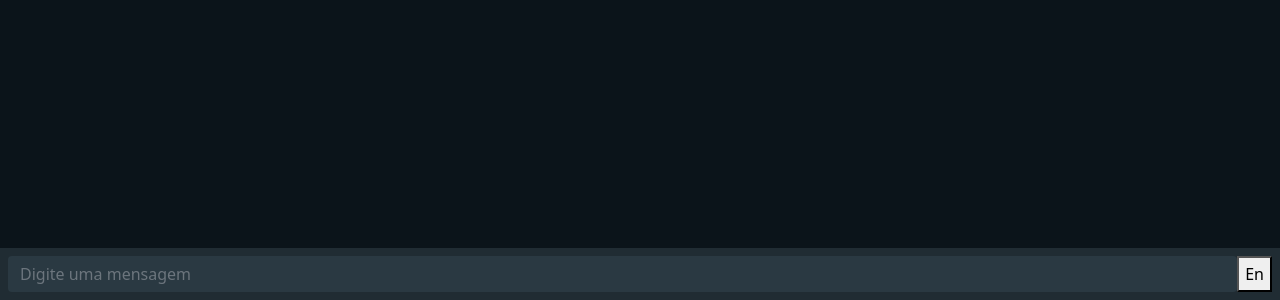
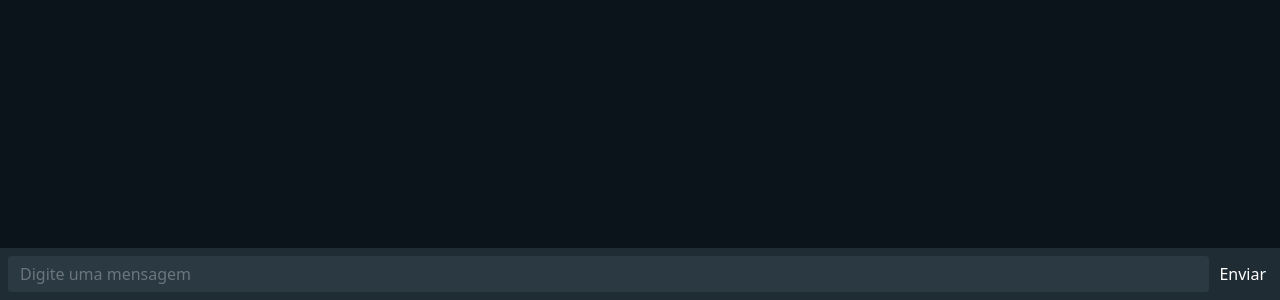
Before and after one commit to Isaias-DeveLoper/chat-oculto-front, a React (Vite) app: page /chat in a window 1280 px wide. Shown: the part 500-800 px from the top of the page. Built offline with nearby package versions, Linux system fonts and the light colour scheme.

Commit message:
Add stylet

```diff
--- a/src/pages/Chat.jsx
+++ b/src/pages/Chat.jsx
@@ -1,18 +1,34 @@
 import ScrollableFeed from "react-scrollable-feed";
 import Mensagem from "../components/Mensagem";
+import './chat.css';
+import { useState } from "react";
 
 export default function Chat() {
 
     const usuario = localStorage.getItem('usuario')
 
-    const mensagens = []
+    const [mensagens, setMensagens] = useState([]);
+
+    const [mensagem, setMensagem] = useState('');
+
+    function EnviarMensagem() {
+
+        const novaMensagem = {
+            autor: usuario,
+            texto: mensagem
+        }
+
+        setMensagem('');
+
+        setMensagens((prevMessages) => [...prevMessages, novaMensagem])
+    }
 
     return (
         <>
             <main className="d-flex w-100 flex-column">
                 <section style={{
                     flex: 1,
-                    maxHeight:'93vh',
+                    maxHeight: '93vh',
                 }}>
                     <ScrollableFeed>
                         <div className="d-flex flex-column gap-1 p-2">
@@ -31,7 +47,7 @@ export default function Chat() {
                         </div>
                     </ScrollableFeed>
                 </section>
-                <footer className="d-flex p-2"
+                <footer className="d-flex p-2 gap-1"
                     style={{
                         backgroundColor: '#202c33',
                         position: 'absolute',
@@ -40,18 +56,15 @@ export default function Chat() {
                     }}>
 
                     <input
+                        id="campo"
                         className="w-100 form-control"
                         placeholder="Digite uma mensagem"
-                        style={{
-                            backgroundColor: '#2a3942',
-                            border: 'none'
-                        }}>
-                    </input>
+                        value={mensagem}
+                        onChange={e => setMensagem(e.target.value)} />
 
-                    <button>
-                        En
+                    <button id="bt" onClick={() => EnviarMensagem()}>
+                        Enviar
                     </button>
-
                 </footer>
             </main >
         </>
--- /dev/null
+++ b/src/pages/chat.css
@@ -0,0 +1,25 @@
+#bt {
+    background: none;
+    border: none;
+    color: white;
+    cursor: pointer;
+}
+
+#bt:hover {
+    background-color: #005c4b;
+    border-radius: 10px;
+}
+
+
+
+#campo {
+    background-color: #2a3942;
+    border: none;
+    color:white;
+}
+
+#campo:focus {
+    box-shadow: 0 0 0 0;
+    border: 0 none;
+    outline: 0;
+}
```
